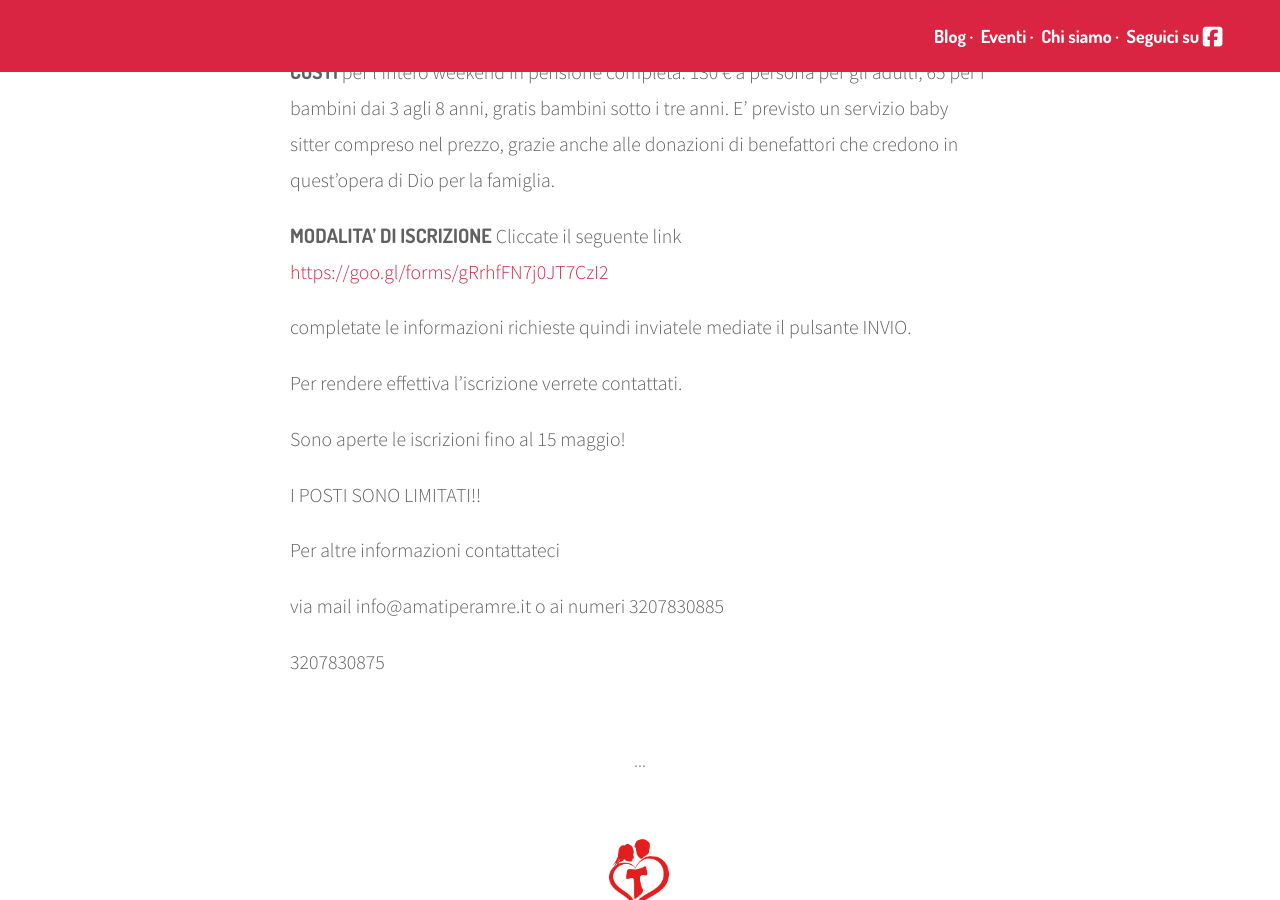
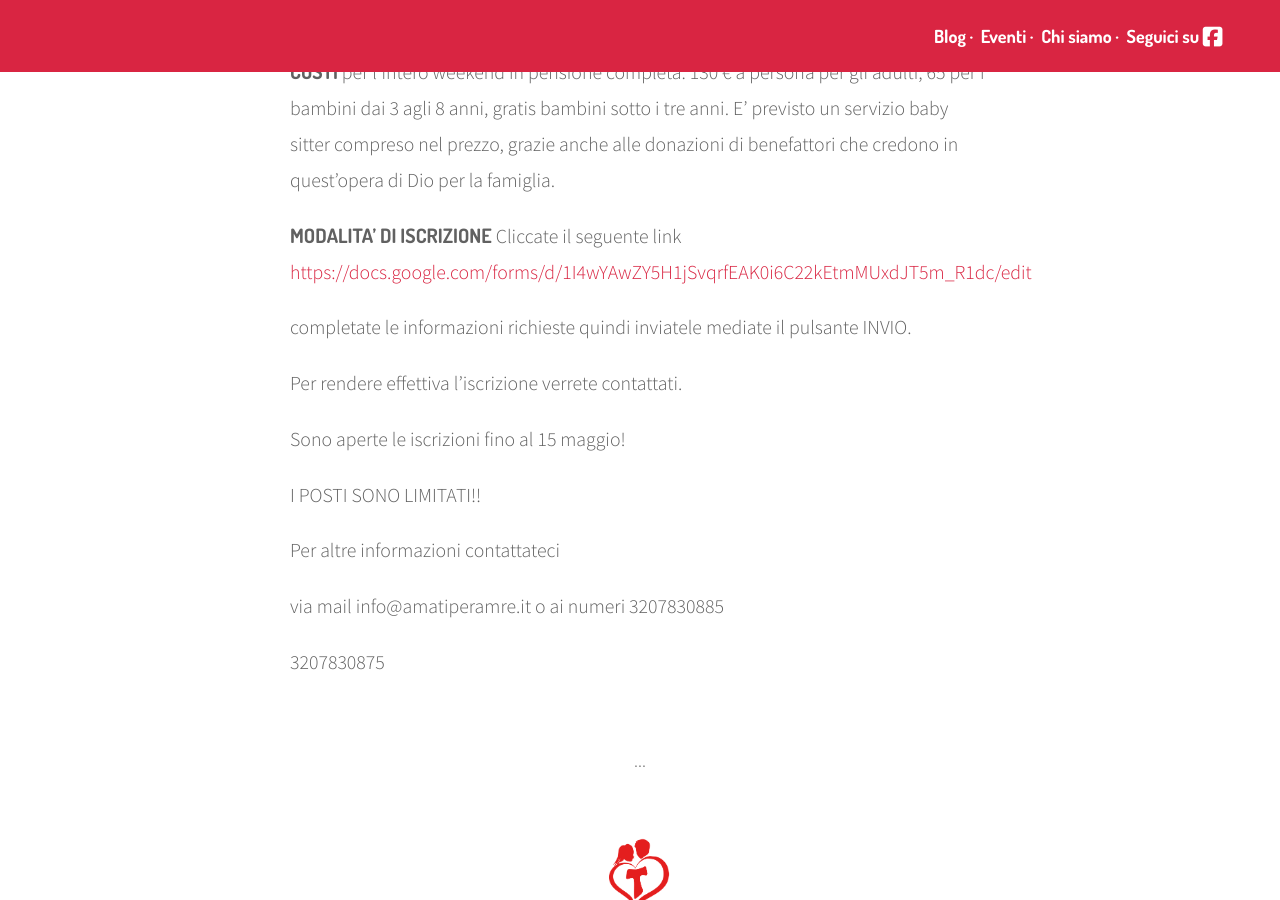
Before and after one commit to amatiperamare/amatiperamare.github.io, a Jekyll site: the page built from _events/IL-SOGNO-DI-DIO-PER-GLI-SPOSI-LAMORE.markdown, in a window 1280 px wide and 900 px high, scrolled down 2661 px. Built offline with Jekyll 4.4.1, drawn with Linux system fonts in a browser that asks for light colours; nearby versions of some CDN libraries; some of the changed lines change nothing that is shown.

Commit message:
Updated Il Sogno Di Dio Per Gli Sposi Lamore

```diff
--- a/_events/IL-SOGNO-DI-DIO-PER-GLI-SPOSI-LAMORE.markdown
+++ b/_events/IL-SOGNO-DI-DIO-PER-GLI-SPOSI-LAMORE.markdown
@@ -37,7 +37,7 @@ CASA FRANCESCA a Santa Maria degli Angeli (Assisi), via San Pio X n° 7.
 
 **COSTI** per l’intero weekend in pensione completa: 130 € a persona per gli adulti, 65 per i bambini dai 3 agli 8 anni, gratis bambini sotto i tre anni. E’ previsto un servizio baby sitter compreso nel prezzo, grazie anche alle donazioni di benefattori che credono in quest’opera di Dio per la famiglia.
 
-**MODALITA’ DI ISCRIZIONE**  Cliccate il seguente link [https://goo.gl/forms/gRrhfFN7j0JT7CzI2 ](http://https://goo.gl/forms/gRrhfFN7j0JT7CzI2)
+**MODALITA’ DI ISCRIZIONE**  Cliccate il seguente link [https://docs.google.com/forms/d/1I4wYAwZY5H1jSvqrfEAK0i6C22kEtmMUxdJT5m_R1dc/edit](http://https://docs.google.com/forms/d/1I4wYAwZY5H1jSvqrfEAK0i6C22kEtmMUxdJT5m_R1dc/edit)
 
 completate le informazioni richieste quindi inviatele mediate il pulsante INVIO.
 
```
